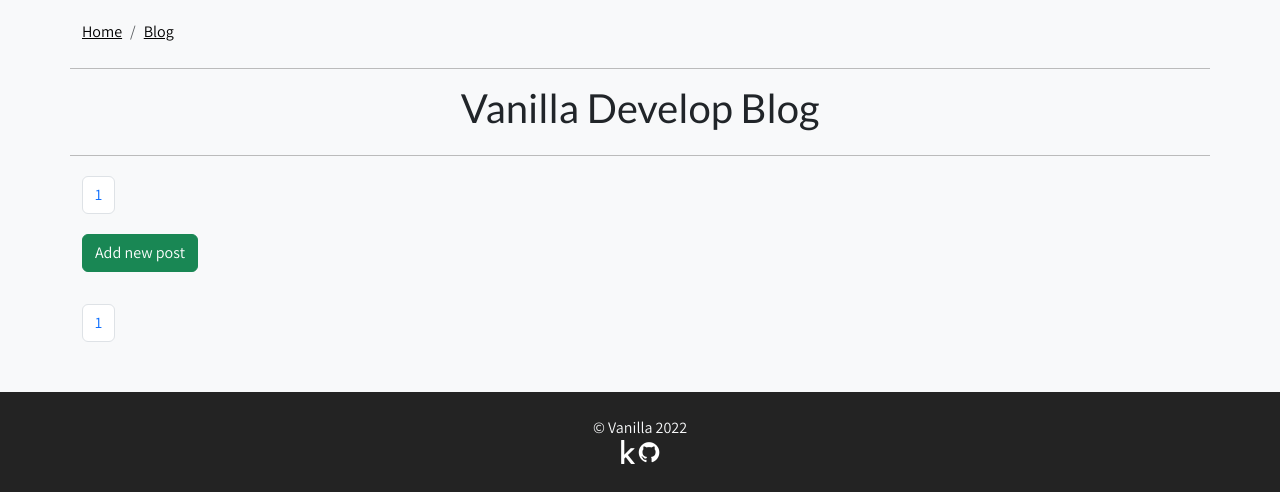
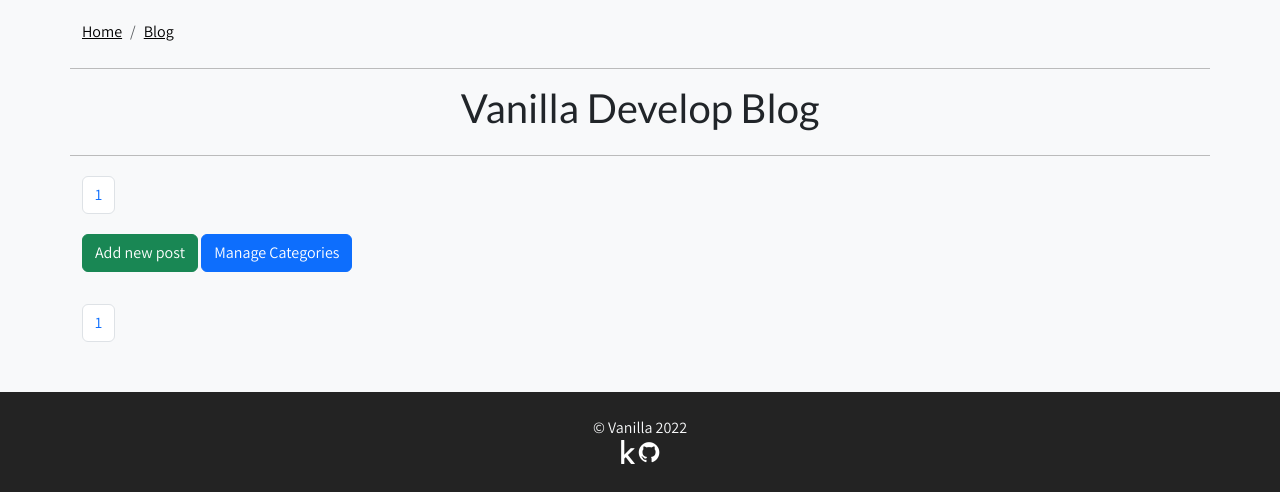
Before and after one commit to VanillaDevelop/VanillaDev, a Django app: page /blog/ in a window 1280 px wide. Shown: the part 664-1156 px from the top of the page. Run offline with Django 3.2, Linux system fonts and the light colour scheme; the visitor is signed in with stand-in values (Sample User, id 1); data that the repository does not hold is empty; some libraries are stand-ins or nearby versions.

Commit message:
Add button to category management on blog overview for logged in users

```diff
--- a/vanilladev/blog/templates/blog/overview.html
+++ b/vanilladev/blog/templates/blog/overview.html
@@ -30,6 +30,7 @@
     </nav>
     {% if request.user.is_authenticated %}
     <a href="{% url 'blog:add' %}"><button class="btn btn-success mb-3">Add new post</button></a>
+    <a href="{% url 'blog:categories' %}"><button class="btn btn-primary mb-3">Manage Categories</button></a>
     {% endif %}
     <div class="row mb-3">
         {% for post in posts %}
```
